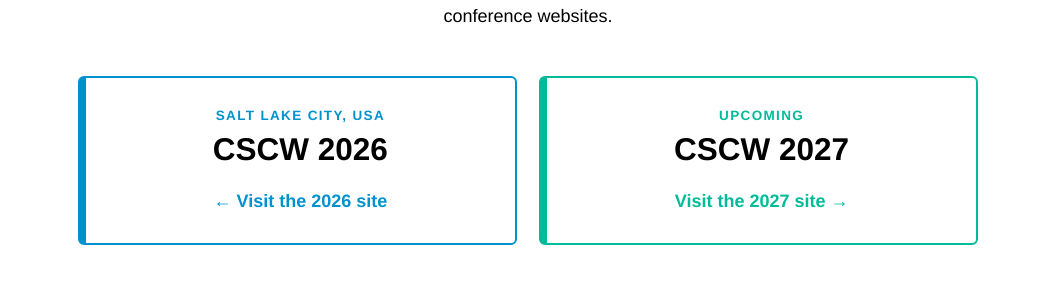
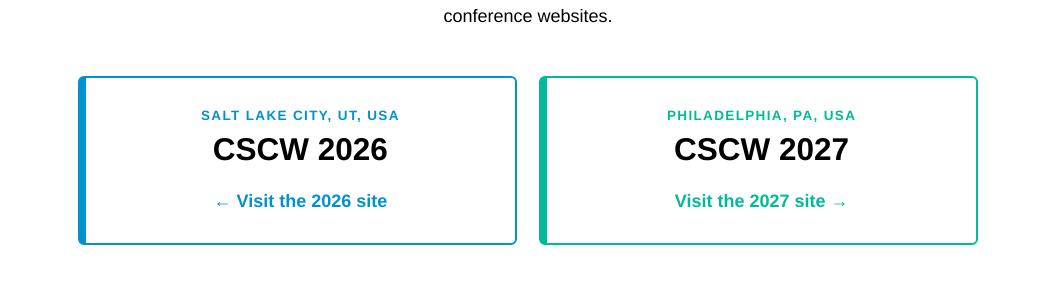
Before and after one commit to anthonypinter/cscw-vanilla, a Jekyll site: the page temp-index.html, which Jekyll copies as it is, in a window 1280 px wide. Shown: the part 464-748 px from the top of the page, without its empty margins (112-1169 px from the left). Built offline with Jekyll 4.4.1, drawn with Linux system fonts in a browser that asks for light colours.

Commit message:
Update temp-index.html

```diff
--- a/temp-index.html
+++ b/temp-index.html
@@ -6,6 +6,14 @@
   <title>CSCW | Under Construction</title>
   <meta name="description" content="The ACM Conference on Computer-Supported Cooperative Work and Social Computing (CSCW). This site is under construction.">
   <style>
+
+    /* 2027 colors:
+
+    #00bb99
+
+pink #ff99cc
+
+#2d2d77*/
     :root {
       --bg:        #ffffff;
       --ink:       #000000;
@@ -207,12 +215,12 @@
 
     <div class="cards">
       <a class="card card--2026" href="https://cscw.acm.org/2026/">
-        <span class="card__label">Salt Lake City, USA</span>
+        <span class="card__label">Salt Lake City, UT, USA</span>
         <span class="card__title">CSCW 2026</span>
         <span class="card__cta">Visit the 2026 site</span>
       </a>
       <a class="card card--2027" href="https://cscw.acm.org/2027/">
-        <span class="card__label">Upcoming</span>
+        <span class="card__label">Philadelphia, PA, USA</span>
         <span class="card__title">CSCW 2027</span>
         <span class="card__cta">Visit the 2027 site</span>
       </a>
```
